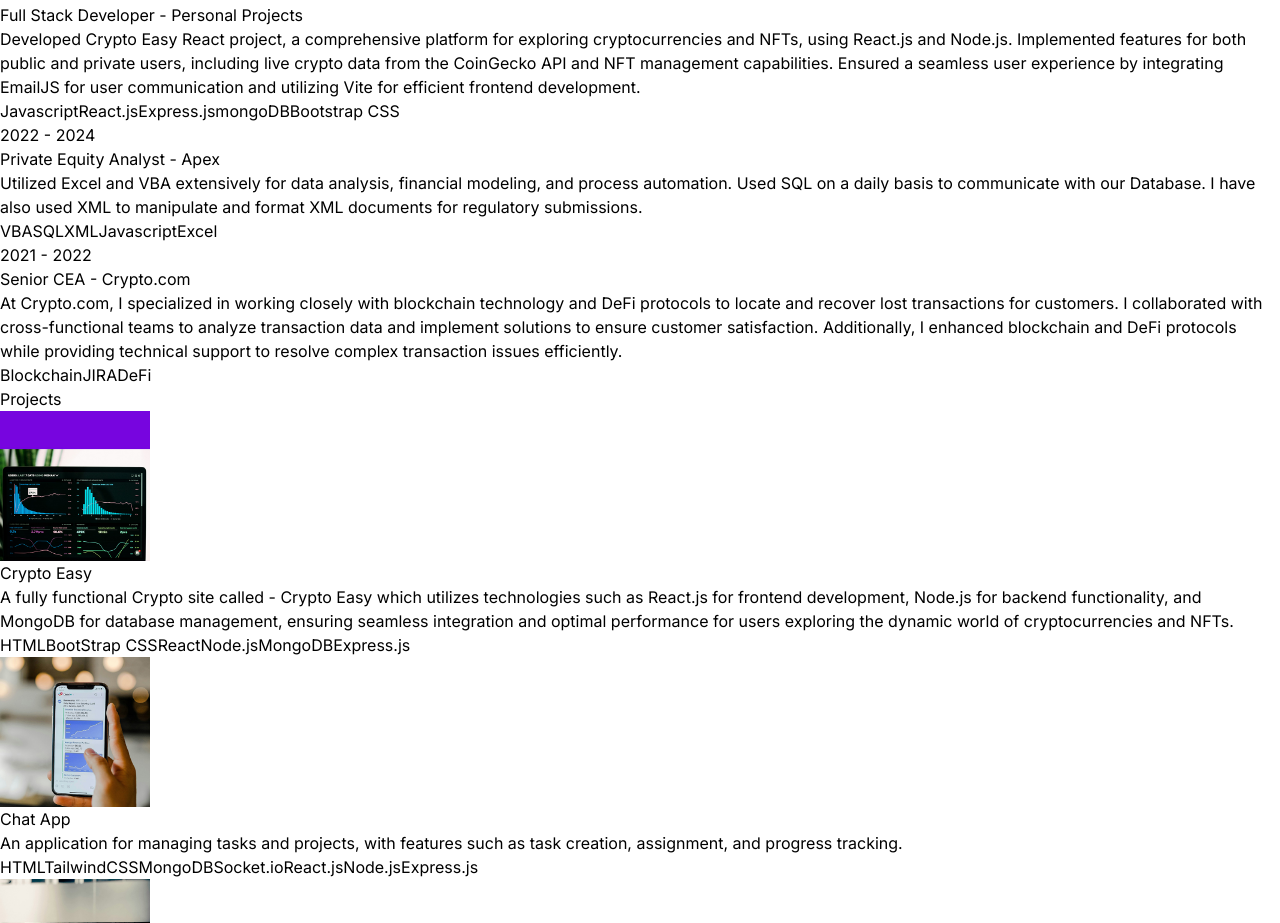
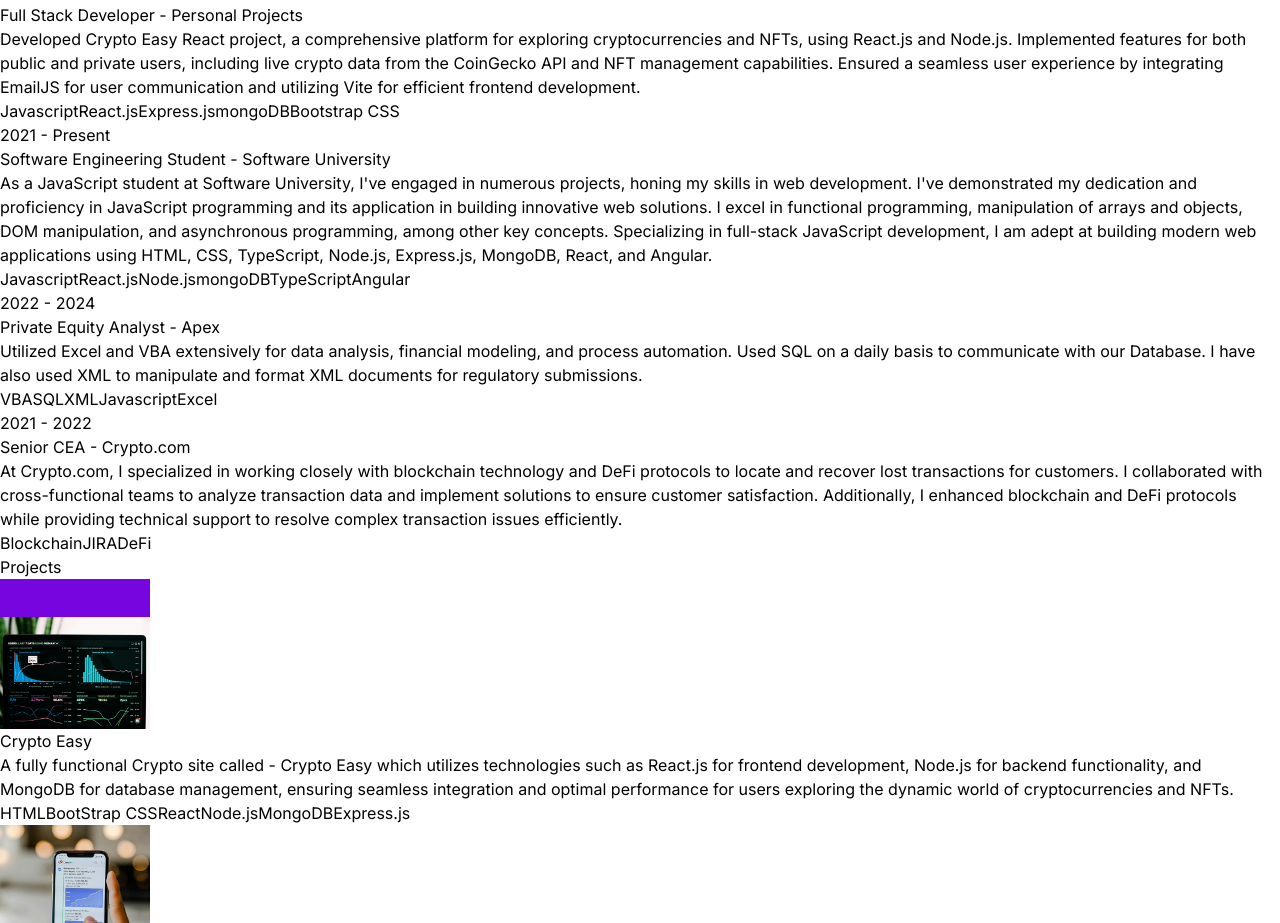
Before and after one commit to Mario1515/my-portfolio, a React (Vite) app: page / in a window 1280 px wide. Shown: the part 2906-3829 px from the top of the page. Built offline with nearby package versions, Linux system fonts and the light colour scheme.

Commit message:
Minor changes

```diff
--- a/src/components/Hero.jsx
+++ b/src/components/Hero.jsx
@@ -44,7 +44,7 @@ const Hero = () => {
             </motion.p>
           </div>
         </div>
-        <div className="w-full lg:w-1/2 lg:p-20 lg:mt-[-250px]">
+        <div className="w-full lg:w-1/2 lg:mt-[-10rem] ">
           <div className=" flex justify-center">
             <motion.img
             initial={{x:100, opacity:0}}
--- a/src/components/Navbar.jsx
+++ b/src/components/Navbar.jsx
@@ -6,11 +6,15 @@ import { FaLinkedin, FaGithub, FaInstagram } from "react-icons/fa";
 const Navbar = () => {
   return (
     <nav className="mb-20 flex items-center justify-between py-6">
+
+      {/* LOGO */}
       <div className="flex flex-shrink-0 items-center">
         <a href="https://my-portfolio-qlv1.onrender.com/">
           <img src={logo} alt="logo" className="rounded-2xl w-32 sm:w-40 md:w-48 lg:w-56 xl:w-64" />
         </a>
       </div>
+
+      {/* Social Media Links */}
       <div className='m-8 flex items-center justify-center gap-4 text-2xl' >
         <a href="https://www.linkedin.com/in/mario-petkov-552183206/">
           <FaLinkedin />
--- a/src/constants/index.js
+++ b/src/constants/index.js
@@ -15,6 +15,14 @@ export const EXPERIENCES = [
     description: `
     Developed Crypto Easy React project, a comprehensive platform for exploring cryptocurrencies and NFTs, using React.js and Node.js. Implemented features for both public and private users, including live crypto data from the CoinGecko API and NFT management capabilities. Ensured a seamless user experience by integrating EmailJS for user communication and utilizing Vite for efficient frontend development.`,
     technologies: ["Javascript", "React.js", "Express.js", "mongoDB", "Bootstrap CSS"],
+  },
+  {
+    year: "2021 - Present",
+    role: "Software Engineering Student",
+    company: "Software University",
+    description: `
+    As a JavaScript student at Software University, I've engaged in numerous projects, honing my skills in web development. I've demonstrated my dedication and proficiency in JavaScript programming and its application in building innovative web solutions. I excel in functional programming, manipulation of arrays and objects, DOM manipulation, and asynchronous programming, among other key concepts. Specializing in full-stack JavaScript development, I am adept at building modern web applications using HTML, CSS, TypeScript, Node.js, Express.js, MongoDB, React, and Angular.`,
+    technologies: ["Javascript", "React.js", "Node.js", "mongoDB", "TypeScript", "Angular"],
   },
   {
     year: "2022 - 2024",
```
